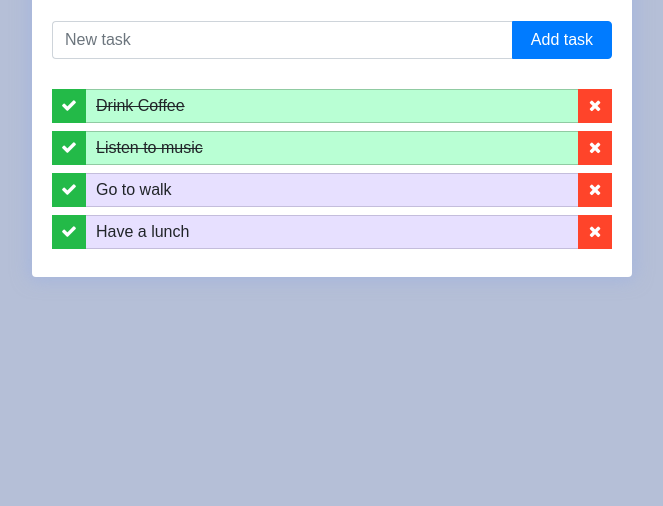
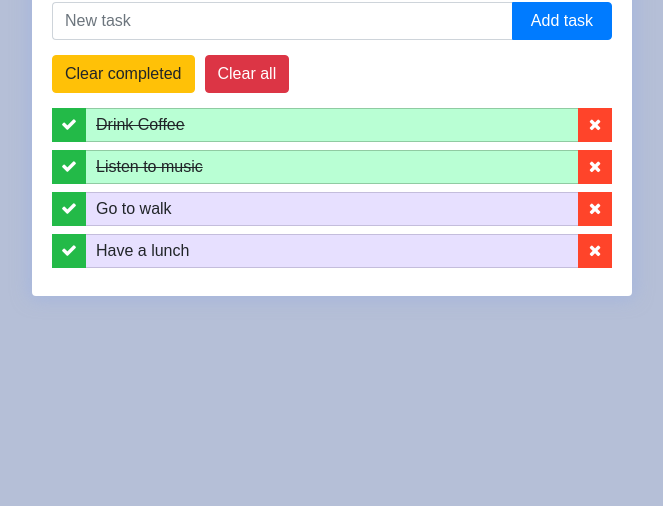
Before and after one commit to yodzafar/React-redux-todo-app, a React app: page / in a window 1280 px wide. Shown: the part 294-800 px from the top of the page, without its empty margins (308-971 px from the left). Built offline with nearby package versions, Linux system fonts and the light colour scheme.

Commit message:
todo filter

```diff
--- /dev/null
+++ b/src/components/ mass-action/index.js
@@ -0,0 +1,17 @@
+import React from "react";
+
+import './mass-action.css'
+
+export class MassAction extends React.Component{
+
+  render() {
+    const {clearCompleted, clearAll} = this.props;
+    return (
+      <div className='mass-action'>
+        <button className='btn btn-warning clear-complete' onClick={() => clearCompleted('hello')}>Clear completed</button>
+        <button className='btn btn-danger clear-all' onClick={clearAll}>Clear all</button>
+      </div>
+    )
+  }
+
+};
--- /dev/null
+++ b/src/components/ mass-action/mass-action.css
@@ -0,0 +1,13 @@
+.mass-action{
+    display: flex;
+    align-items: center;
+    margin-bottom: 15px;
+}
+
+.clear-complete{
+    margin-right: 5px;
+}
+
+.clear-all{
+    margin-left: 5px;
+}
--- a/src/components/add-tasks/add-task.css
+++ b/src/components/add-tasks/add-task.css
@@ -1,7 +1,7 @@
 .add-task{
     display: flex;
     align-items: center;
-    margin-bottom: 30px;
+    margin-bottom: 15px;
 }
 
 
--- a/src/constants/action-types.js
+++ b/src/constants/action-types.js
@@ -1,3 +1,5 @@
 export const ADD_TODO = 'ADD_TODO';
 export const TASK_DONE = 'TASK_DONE';
 export const DELETE_TASK = 'DELETE_TASK';
+export const CLEAR_ALL = 'CLEAR_ALL';
+export const CLEAR_COMPLETED = 'CLEAR_COMPLETED';
--- a/src/container/todo-container/index.js
+++ b/src/container/todo-container/index.js
@@ -1,21 +1,25 @@
 /*Libraries*/
 import React, {Fragment, Component} from "react";
 import {connect} from "react-redux";
-import {addTask, taskDone, deleteTask} from "../../reducers/todos/actions";
+
+/*ActionCreators*/
+import {addTask, taskDone, deleteTask, clearCompleted, clearAll} from "../../reducers/todos/actions";
 
 /*Components*/
 import {Header} from "../../components/header";
 import {AddTask} from "../../components/add-tasks";
 import {TodoList} from "../../components/todo-list";
+import {MassAction} from "../../components/ mass-action";
 
 class TodoContainer extends Component{
        render() {
-            const {tasks, addTask, taskDone, deleteTask} = this.props;
+            const {tasks, addTask, taskDone, deleteTask, clearCompleted, clearAll} = this.props;
             const doneCount  = tasks.length -  tasks.filter(item => !item.completed).length;
             return (
             <Fragment>
               <Header tasksCount={tasks.length} done={doneCount}/>
               <AddTask addTask={addTask}/>
+              <MassAction clearCompleted={clearCompleted} clearAll={clearAll}/>
                 <TodoList
                     items={tasks}
                     taskDone={taskDone}
@@ -28,5 +32,5 @@ class TodoContainer extends Component{
 
 export default connect(
     ({tasks}) => ({tasks}),
-    {addTask, taskDone, deleteTask}
+    {addTask, taskDone, deleteTask, clearCompleted, clearAll}
     )(TodoContainer)
--- a/src/index.js
+++ b/src/index.js
@@ -11,6 +11,7 @@ const store = createStore(
     composeWithDevTools()
     );
 
+
 ReactDOM.render(
     <Provider store={store}>
         <App />
--- a/src/reducers/todos/actions.js
+++ b/src/reducers/todos/actions.js
@@ -1,4 +1,4 @@
-import {ADD_TODO, DELETE_TASK, TASK_DONE} from "../../constants/action-types";
+import {ADD_TODO, CLEAR_ALL, CLEAR_COMPLETED, DELETE_TASK, TASK_DONE} from "../../constants/action-types";
 
 export const addTask = (id, label, completed) => {
     return {
@@ -23,3 +23,16 @@ export const deleteTask = (id) => {
         id
     }
 };
+
+export const clearCompleted = (completed) => {
+    return {
+        type:CLEAR_COMPLETED,
+        completed
+    }
+};
+
+export const clearAll = () => {
+    return{
+        type:CLEAR_ALL
+    }
+};
--- a/src/reducers/todos/index.js
+++ b/src/reducers/todos/index.js
@@ -1,4 +1,4 @@
-import {ADD_TODO, DELETE_TASK, TASK_DONE} from "../../constants/action-types";
+import {ADD_TODO, CLEAR_ALL, CLEAR_COMPLETED, DELETE_TASK, TASK_DONE} from "../../constants/action-types";
 
 const todoList = [
   {
@@ -35,6 +35,10 @@ export const tasks = (state = todoList, action) => {
           completed: action.completed
         }
       ];
+
+    case CLEAR_ALL:
+      return [];
+
     case TASK_DONE:
           return [...state].map(task => {
             if (task.id === action.id){
@@ -42,8 +46,13 @@ export const tasks = (state = todoList, action) => {
             }
             return task
           });
+
     case DELETE_TASK:
       return [...state].filter(item => item.id !== action.id);
+
+    case CLEAR_COMPLETED:
+      return [...state].filter(item => item.completed === false);
+
     default:
       return state
   }
```
Also changed, not shown: src/components/todo-filter/index.js (added, +16 -0 lines), src/components/todo-filter/todo-filter.css (added).
